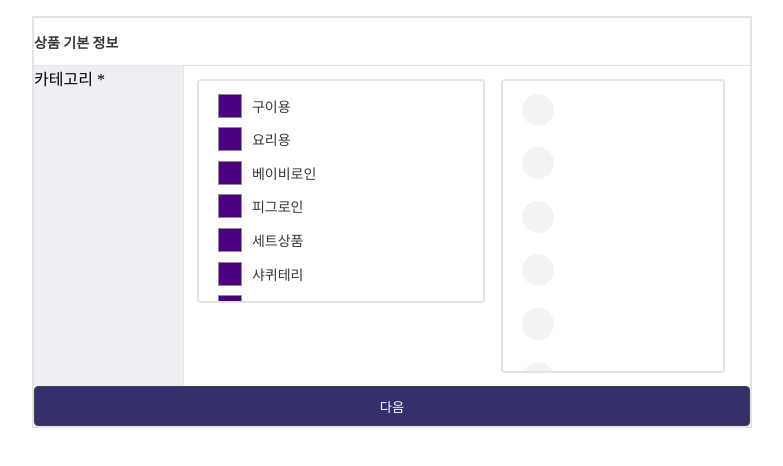
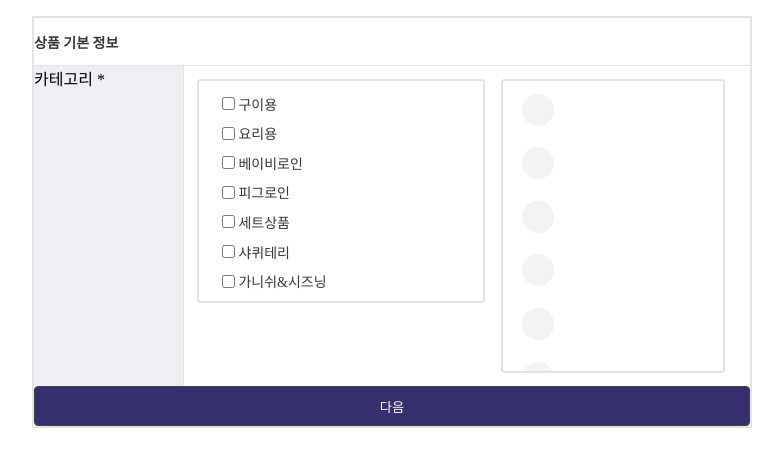
Before and after one commit to wanted-luckyzzang/wanted-product-registration, a React (Create React App) app: page / in a window 1280 px wide. Shown: the top 466 px of the page, without its empty margins (248-1031 px from the left). Built offline with nearby package versions, Linux system fonts and the light colour scheme.

Commit message:
pull 받기 전 임시 커밋

```diff
--- a/src/common/Checkbox.js
+++ b/src/common/Checkbox.js
@@ -4,7 +4,6 @@ import { FaCheck } from 'react-icons/fa';
 
 const Checkbox = (props) => {
   const { checked, _onClick } = props;
-  console.log(checked);
 
   return <Checkedbox onClick={_onClick}>{checked ? <FaCheck color='#fff' /> : ''}</Checkedbox>;
 };
@@ -21,6 +20,7 @@ const Checkedbox = styled.div`
   margin-right: 0.6rem;
   border: 1px solid #8e8e8e;
   cursor: pointer;
+  /* background: ${(props) => (props.checked ? '#4b0082' : '#fff')}; */
   background: indigo;
   display: flex;
   justify-content: center;
--- a/src/pages/Category.js
+++ b/src/pages/Category.js
@@ -6,10 +6,8 @@ import CATEGORY from 'utils/categoryData';
 
 export const Category = (props) => {
   // const navigate = useNavigate();
-  const [bChecked, setChecked] = useState(false);
+  const [checked, setChecked] = useState(false);
   const [checkedItems, setCheckedItems] = useState(new Set());
-
-  const category = [];
 
   const checkedItemHandler = useCallback(
     (item, isChecked) => {
@@ -25,11 +23,11 @@ export const Category = (props) => {
   );
 
   const checkHandler = useCallback(
-    ({ target }, item) => {
-      setChecked(!bChecked);
-      checkedItemHandler(item, target.checked);
+    (e, item) => {
+      setChecked(!checked);
+      checkedItemHandler(item, e.target.checked);
     },
-    [bChecked, checkedItemHandler]
+    [checked, checkedItemHandler]
   );
 
   return (
@@ -46,13 +44,8 @@ export const Category = (props) => {
             {CATEGORY.map((item, idx) => {
               return (
                 <Grid key={idx} isFlex align='center' margin='0 0 0.6rem'>
-                  <Checkbox
-                    checked={bChecked}
-                    _onClick={() => {
-                      console.log(bChecked);
-                      setChecked(!bChecked);
-                    }}
-                  />
+                  {/* <Checkbox checked={bChecked} _onClick={checkHandler} /> */}
+                  <input type='checkbox' checked={checked} onChange={checkHandler} />
                   <Text>{item}</Text>
                 </Grid>
               );
```
Also changed, not shown: src/components/Filtertag/SearchTag.js (+3 -10 lines), src/utils/tagData.js (renamed from src/components/Filtertag/tagData.js).
